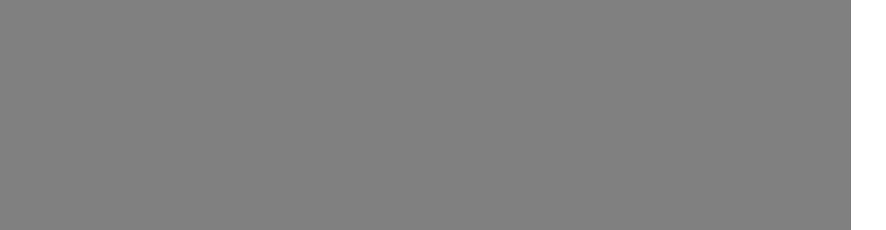
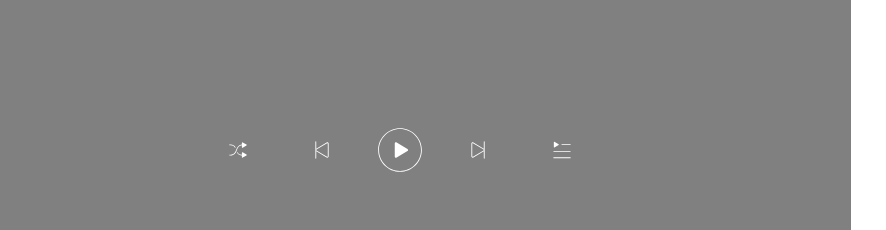
Before and after one commit to wuyunzhemu/hooks_cloudMusic, a React app: page / in a window 1280 px wide. Shown: the part 570-800 px from the top of the page, without its empty margins (0-886 px from the left). Built offline with nearby package versions, Linux system fonts and the light colour scheme.

Commit message:
播放器tab

```diff
--- a/src/pages/player/player.css
+++ b/src/pages/player/player.css
@@ -9,4 +9,6 @@ div{
   width:7.5rem;
   height:100vh;
   background: gray;
+  overflow: hidden;
+  position: static;
 }
--- a/src/pages/player/player.js
+++ b/src/pages/player/player.js
@@ -1,11 +1,12 @@
 import React from 'react';
 import './player.css'
 import PlayerNav from '../../components/playerNav/playerNav'
+import PlayerTab from '../../components/playerTab/playerTab';
 const Player = (props) => {
    return <div className = 'player'>
       <PlayerNav/>
       <div className = 'body'></div>
-      <div className = 'tabbar'></div>
+      <PlayerTab/>
    </div>
 };
 export default Player;
```
